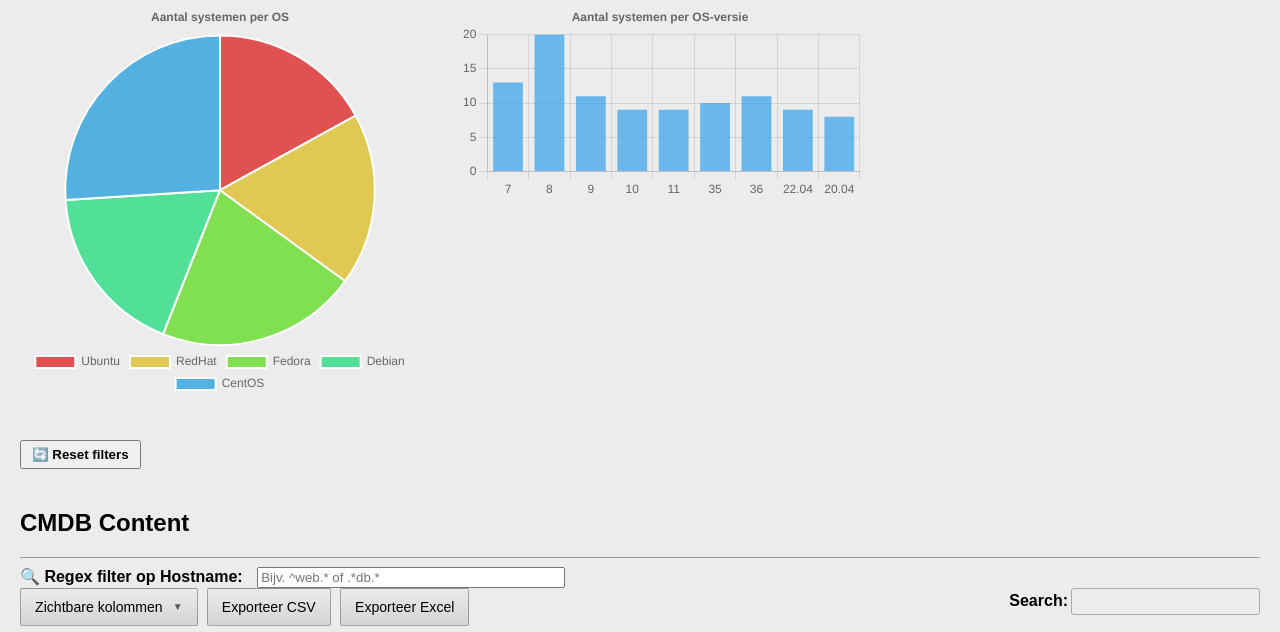
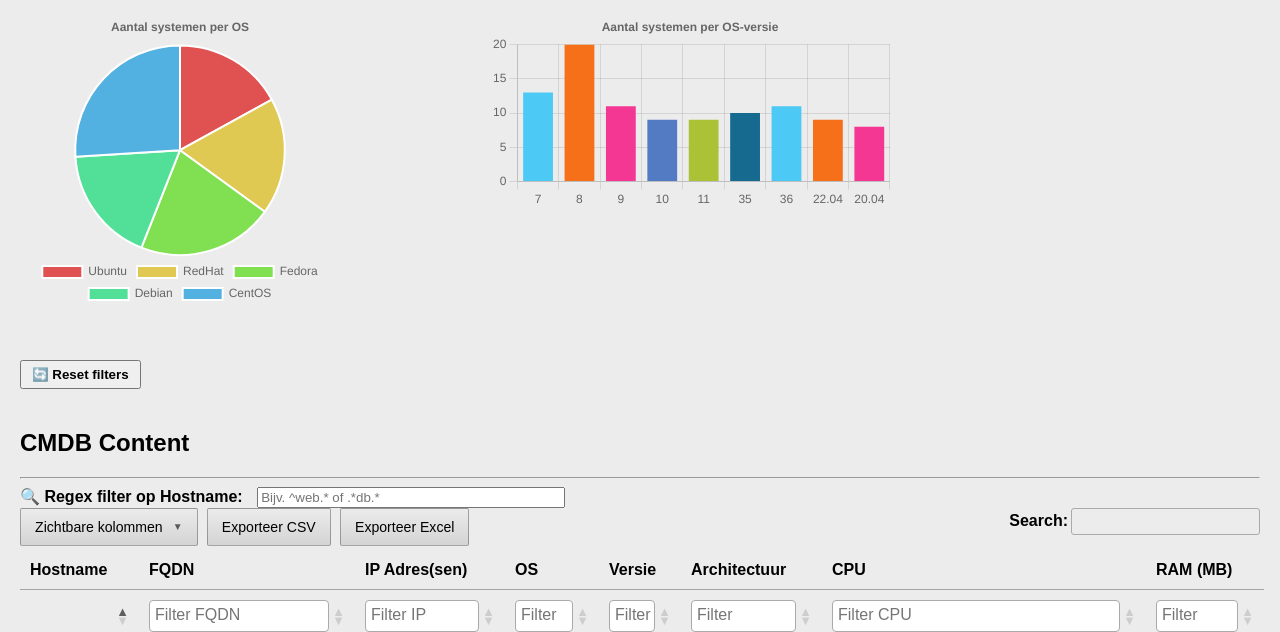
Before and after one commit to g-martens/ansible-cmdb-flask, a Flask app: page / in a window 1280 px wide. Shown: the part 100-732 px from the top of the page. Run offline with Flask 3, Linux system fonts and the light colour scheme.

Commit message:
save colors

```diff
--- a/cmdb_app/static/css/style.css
+++ b/cmdb_app/static/css/style.css
@@ -10,7 +10,13 @@
   label { font-weight: bold; }
   #hostname-regex { margin-left: 10px; width: 300px; }
   .chart-row { display: flex; gap: 40px; margin-bottom: 30px; }
-  #osChartContainer, #versionChartContainer { width: 400px; }
+  #osChartContainer, #versionChartContainer {
+    width: var(--chart-width, 400px);
+    height: var(--chart-height, 300px);
+    border-radius: 8px;
+    padding: 10px;
+    }
+
   #reset-filters { margin: 10px 0 20px 0; padding: 5px 10px; font-weight: bold; cursor: pointer;
 }
 
--- a/cmdb_app/templates/index.html
+++ b/cmdb_app/templates/index.html
@@ -174,7 +174,10 @@
                     datasets: [{
                         label: 'Aantal per Versie',
                         data: Object.values(versionCounts),
-                        backgroundColor: 'rgba(54, 162, 235, 0.7)'
+                        backgroundColor: [
+                            '#4dc9f6', '#f67019', '#f53794', '#537bc4', '#acc236', '#166a8f'
+                        ]
+
                     }]
                 },
                 options: {
```
